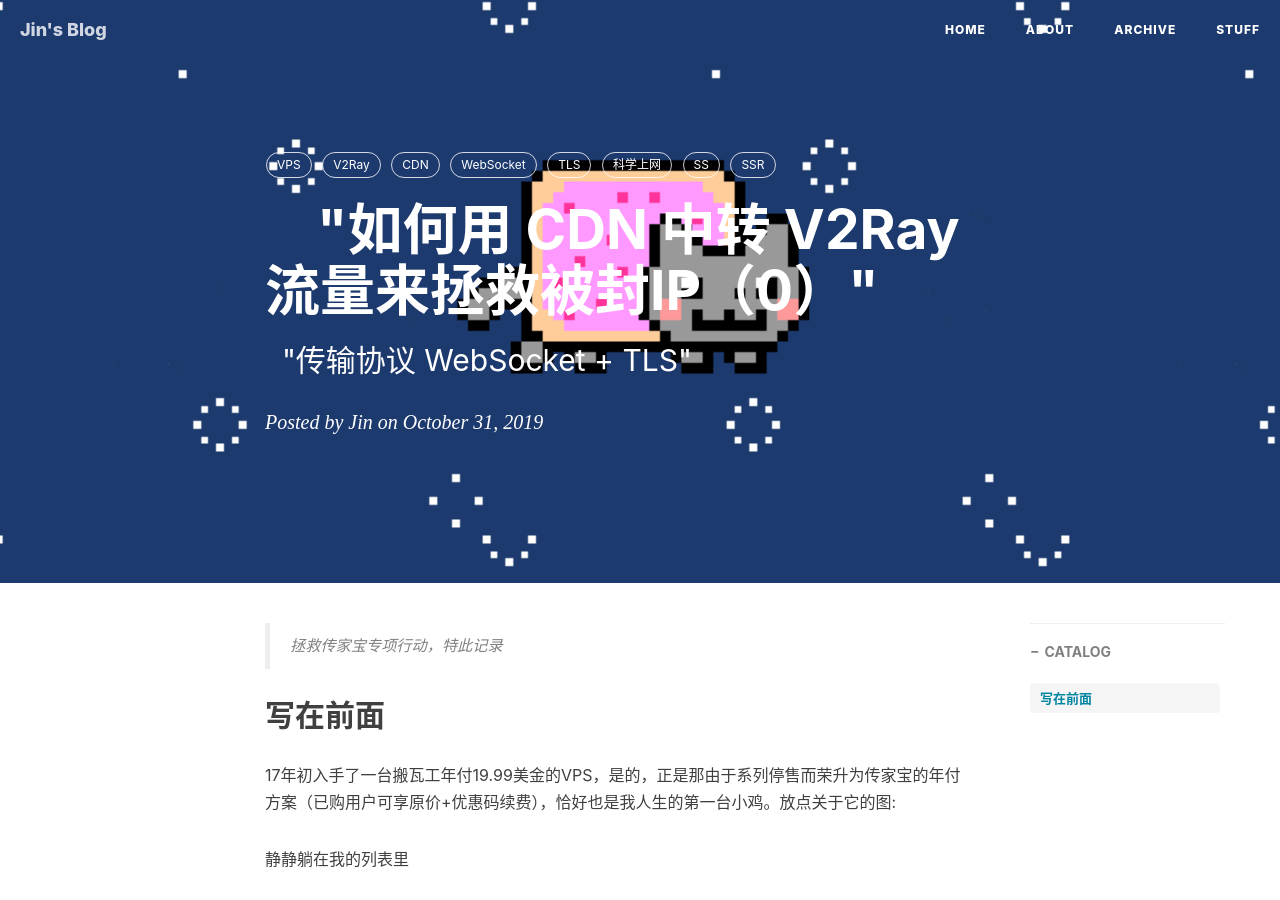
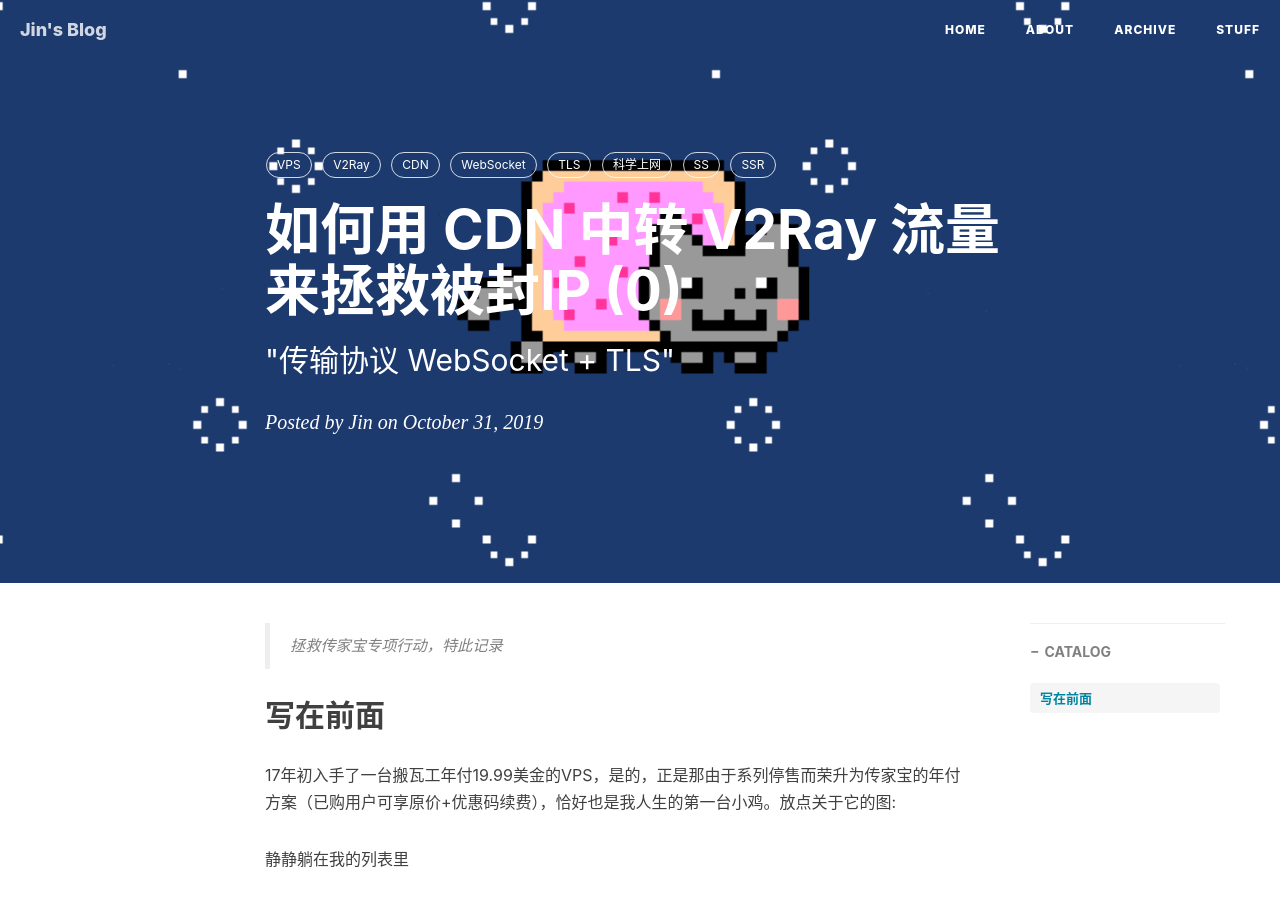
Before and after one commit to yanxxjin/yanxxjin.github.io, a Jekyll site: the page built from _posts/2019-10-31-cdn-tls-ws.md, in a window 1280 px wide and 900 px high. Built offline with Jekyll 4.4.1, drawn with Linux system fonts in a browser that asks for light colours; nearby versions of some CDN libraries; comment, search, counter and statistics services are not loaded.

Commit message:
Update 2019-10-31-cdn-tls-ws.md

```diff
--- a/_posts/2019-10-31-cdn-tls-ws.md
+++ b/_posts/2019-10-31-cdn-tls-ws.md
@@ -1,8 +1,8 @@
 ---
 layout: post
-title: "\_ \_  \"如何用 CDN 中转 V2Ray 流量来拯救被封IP（0）\""
-subtitle: "\_ \"传输协议 WebSocket + TLS\""
-date: "\_ \_ \_ 2019-10-31 16:23:41"
+title: "如何用 CDN 中转 V2Ray 流量来拯救被封IP (0)"
+subtitle: "\"传输协议 WebSocket + TLS\""
+date: "2019-10-31 16:23:41"
 author: Jin
 header-img: img/wolf.png
 catalog: true
```
